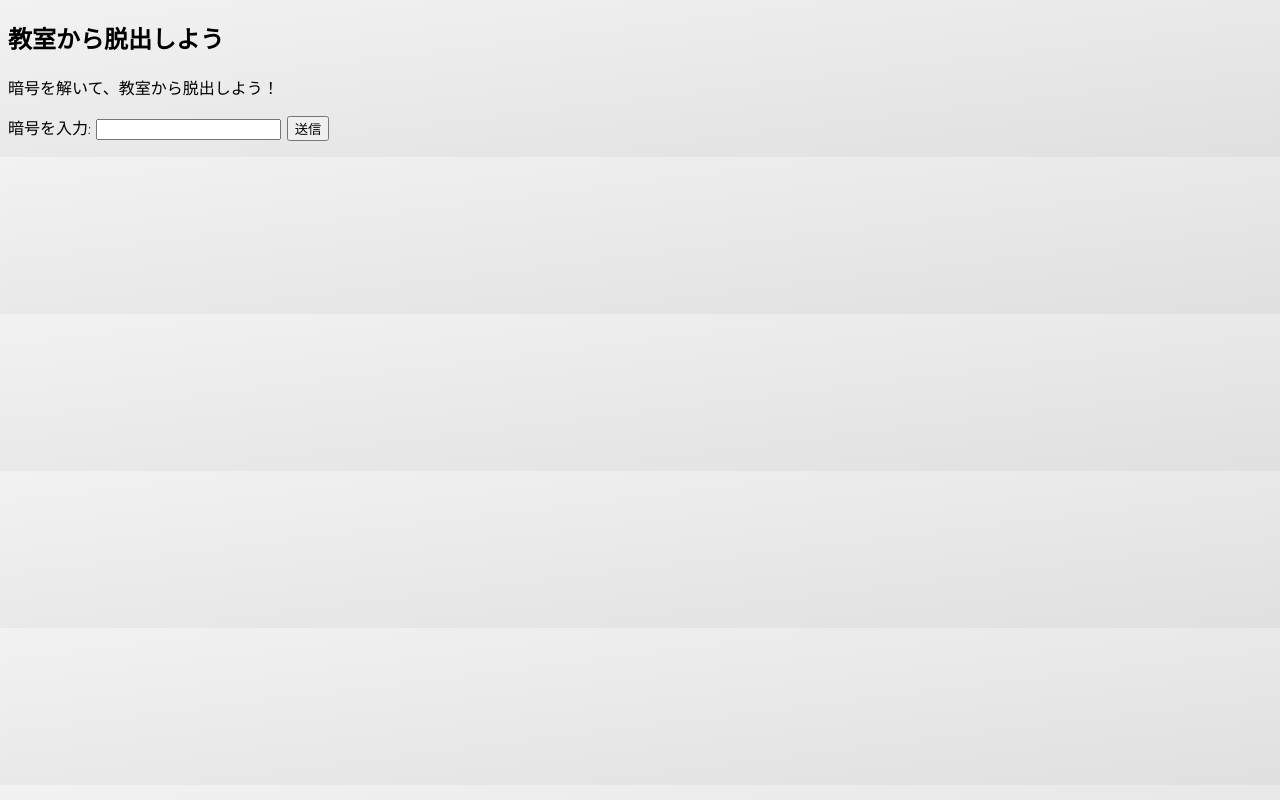
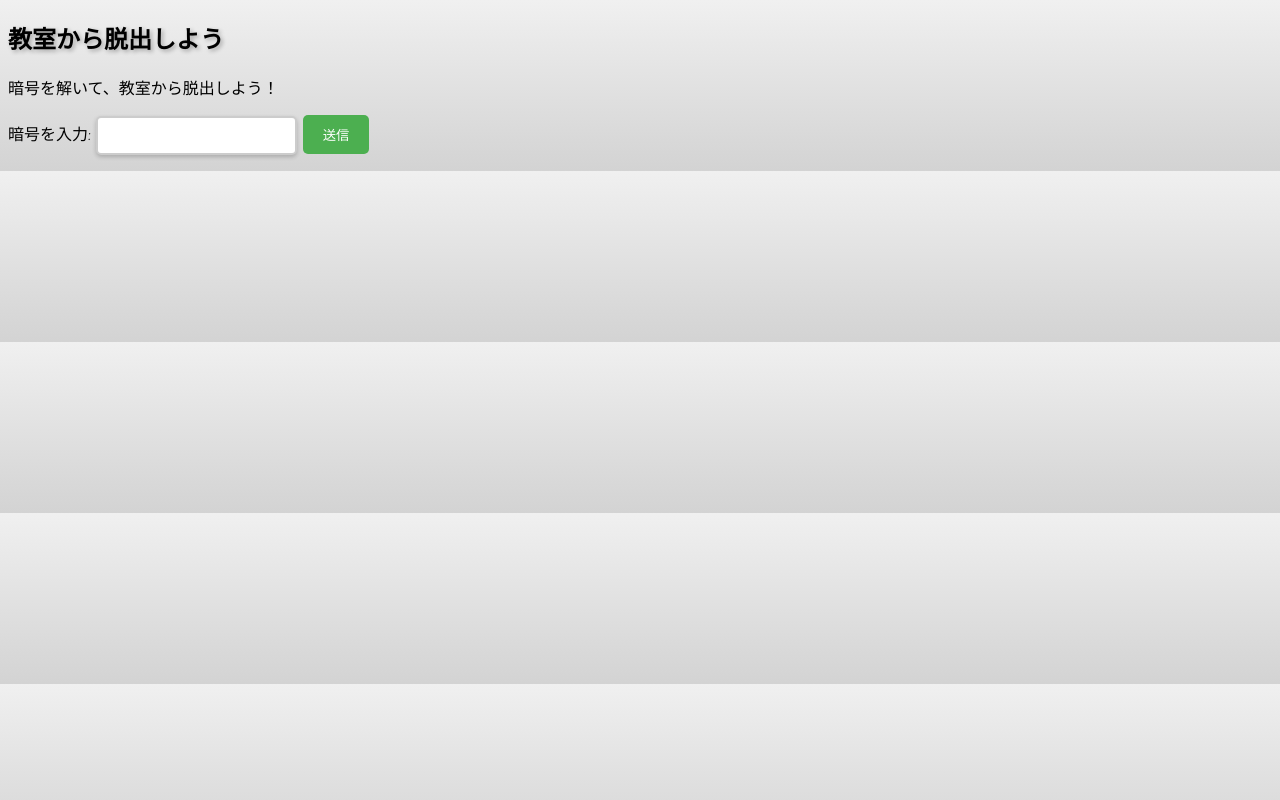
Before and after one commit to Scratchnosekai/Scratchnosekai.github.io, a plain HTML site: page index.html in a window 1280 px wide. Drawn offline with Linux system fonts and the light colour scheme.

Commit message:
Update style.css

```diff
--- a/style.css
+++ b/style.css
@@ -1,30 +1,34 @@
 body {
-  background: linear-gradient(to bottom right, #f2f2f2, #e0e0e0); /* グラデーション背景 */
+  background: linear-gradient(to bottom, #f0f0f0, #d3d3d3); /* 壁と床のグラデーション */
   font-family: 'Comic Sans MS', cursive; /* 手書き風フォント */
 }
 
-.title {
-  color: #333;
-  text-shadow: 2px 2px 4px rgba(0, 0, 0, 0.3);
+h1 {
+  text-shadow: 2px 2px 4px rgba(0, 0, 0, 0.3); /* 文字に影をつける */
 }
 
-.answer-box {
+input[type="text"] {
   border: 2px solid #ccc;
-  border-radius: 10px;
+  border-radius: 5px;
   box-shadow: 0 2px 4px rgba(0, 0, 0, 0.2);
-  padding: 15px;
+  padding: 10px;
+  transition: border-color 0.3s;
 }
 
-.submit-button {
-  background-color: #4CAF50; /* 緑色 */
+input[type="text"]:focus {
+  border-color: #4CAF50; /* フォーカス時に色を変える */
+}
+
+button {
+  background-color: #4CAF50;
   color: white;
-  padding: 12px 24px;
+  padding: 10px 20px;
   border: none;
   border-radius: 5px;
   cursor: pointer;
   transition: background-color 0.3s;
 }
 
-.submit-button:hover {
+button:hover {
   background-color: #3e8e41;
 }
```
